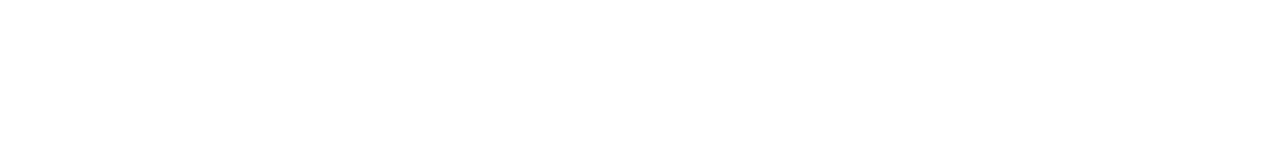
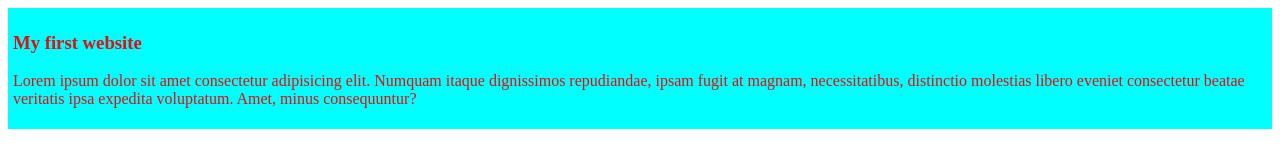
Before and after one commit to shahniul007/my-simple-website, a plain HTML site: page index.html in a window 1280 px wide. Drawn offline with Linux system fonts and the light colour scheme.

Commit message:
add the first blog

```diff
--- a/index.html
+++ b/index.html
@@ -4,8 +4,12 @@
     <meta charset="UTF-8">
     <meta name="viewport" content="width=device-width, initial-scale=1.0">
     <title>My simple website</title>
+    <link rel="stylesheet" href="styles/blog.css">
 </head>
 <body>
-
+    <div>
+        <h3>My first website</h3>
+        <p>Lorem ipsum dolor sit amet consectetur adipisicing elit. Numquam itaque dignissimos repudiandae, ipsam fugit at magnam, necessitatibus, distinctio molestias libero eveniet consectetur beatae veritatis ipsa expedita voluptatum. Amet, minus consequuntur?</p>
+    </div>
 </body>
 </html>
--- /dev/null
+++ b/styles/blog.css
@@ -0,0 +1,6 @@
+div{
+    color: #e80c0c;
+    background-color: aqua;
+    padding: 5px;
+    padding-bottom: 5px;
+}
```
